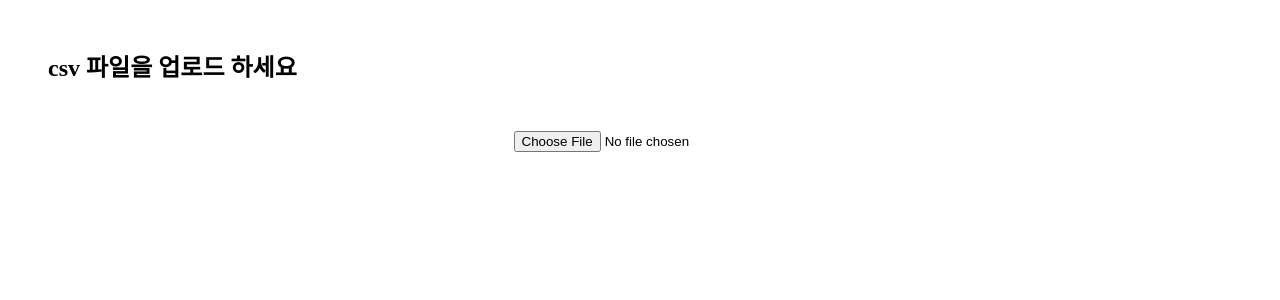
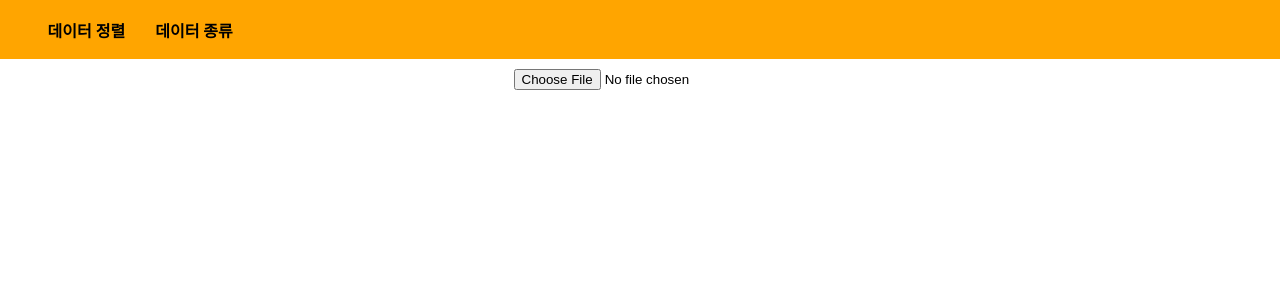
Before and after one commit to AronLee5263/stc-front-test, a Next.js app: page / in a window 1280 px wide. Shown: the top 300 px of the page. Built offline with nearby package versions, Linux system fonts and the light colour scheme.

Commit message:
헤더부분

```diff
--- /dev/null
+++ b/src/components/header/index.tsx
@@ -0,0 +1,39 @@
+import styled from "styled-components";
+
+export default function Header() {
+  return (
+    <>
+      <HeaderSection>
+        <HeaderUL>
+          <Cartrgory>데이터 정렬</Cartrgory>
+          <Cartrgory>데이터 종류</Cartrgory>
+        </HeaderUL>
+      </HeaderSection>
+      {/* <HeaderText> STC front-end 과제 이정운</HeaderText> */}
+    </>
+  );
+}
+
+const HeaderSection = styled.div`
+  background-color: Orange;
+  padding: 0.1rem;
+  /* border: 3px solid red; */
+`;
+const HeaderText = styled.div`
+  display: block;
+  margin: 1rem;
+  font-weight: 600;
+  font-size: 1rem;
+  /* border: 3px solid red; */
+`;
+
+const HeaderUL = styled.div`
+  display: flex;
+  margin: 1rem;
+  /* border: 3px solid red; */
+`;
+
+const Cartrgory = styled.div`
+  font-weight: 600;
+  margin-left: 30px;
+`;
--- a/src/components/main/index.tsx
+++ b/src/components/main/index.tsx
@@ -1,12 +1,17 @@
 import Papa from "papaparse";
-import { useState } from "react";
+import { useEffect, useState } from "react";
+import styled from "styled-components";
+import Header from "../header";
 
 type ParsedDataType = { [key: string]: string };
 
 export default function Main() {
   const [parsedData, setParsedData] = useState<ParsedDataType[]>([]);
+  const [pathData, setPathData] = useState<ParsedDataType[]>([]);
+
   const [tableHeaders, setTableHeaders] = useState<string[]>([]);
-  const [colums, setColums] = useState<string[][]>([]);
+  // const [colums, setColums] = useState<string[][]>([]);
+  const classifiedData: string[] = [];
 
   const changeHandler = (event: React.ChangeEvent<HTMLInputElement>) => {
     const files = event.target.files;
@@ -19,31 +24,52 @@ export default function Main() {
       header: true,
       skipEmptyLines: true,
       complete: function (results) {
-        // console.log(results.data);
-        const rowsArray: string[][] = [];
-        const valuesArray: string[][] = [];
+        console.log(results);
 
         const data = results.data as ParsedDataType[];
+        // const valuesArray: string[][] = [];
+        const headers = Object.keys(data[0]);
 
-        data.forEach((d) => {
-          rowsArray.push(Object.keys(d));
-          valuesArray.push(Object.values(d));
+        setTableHeaders(headers);
+
+        // data.forEach((d) => {
+        //   // rowsArray.push(Object.keys(d));
+        //   valuesArray.push(Object.values(d));
+        // });
+
+        // parsedData를 공백을 기준으로 값들을 나누어 수정
+        const modifiedData = data.map((item) => {
+          const newItem: ParsedDataType = {};
+          for (const key in item) {
+            if (item.hasOwnProperty(key)) {
+              const value = item[key];
+              newItem[key] = typeof value === "string" ? value.split(" ").slice(2, 4).join(" ") : value;
+            }
+          }
+          return newItem;
         });
 
         setParsedData(data);
+        setPathData(modifiedData);
 
-        // Filtered Column Names
-        setTableHeaders(rowsArray[0]);
-
-        // Filtered Values
-        setColums(valuesArray);
+        // setTableHeaders(rowsArray[0]);
+        // setColums(valuesArray);
       },
     });
   };
 
+  // useEffect(() => {
+  //   console.log("parsedData : ", parsedData);
+  //   console.log("tableHeaders : ", tableHeaders);
+  //   console.log("colums : ", colums);
+  // }, [colums]);
+
   return (
     <>
-      <h2 style={{ display: "block", margin: "3rem " }}> csv 파일을 업로드 하세요</h2>
+      <Header />
+
+      <MainSection>
+        {/* <OrderText> csv 파일을 업로드 하세요</OrderText> */}
         <div>
           <input
             type="file"
@@ -66,11 +92,11 @@ export default function Main() {
             </thead>
 
             <tbody>
-            {colums.map((value, index) => {
+              {pathData.map((row, index) => {
                 return (
                   <tr key={index}>
-                  {value.map((val, i) => {
-                    return <td key={i}>{val}</td>;
+                    {tableHeaders.map((header, i) => {
+                      return <td key={i}>{row[header]}</td>;
                     })}
                   </tr>
                 );
@@ -78,6 +104,18 @@ export default function Main() {
             </tbody>
           </table>
         </div>
+      </MainSection>
     </>
   );
 }
+
+const OrderText = styled.div`
+  margin: 1rem;
+  font-weight: 600;
+  font-size: 1.2rem;
+`;
+
+const MainSection = styled.div`
+  margin: 0.5rem;
+  /* border: 3px solid red; */
+`;
```
Lines whose indentation alone changed are shown as unchanged.
